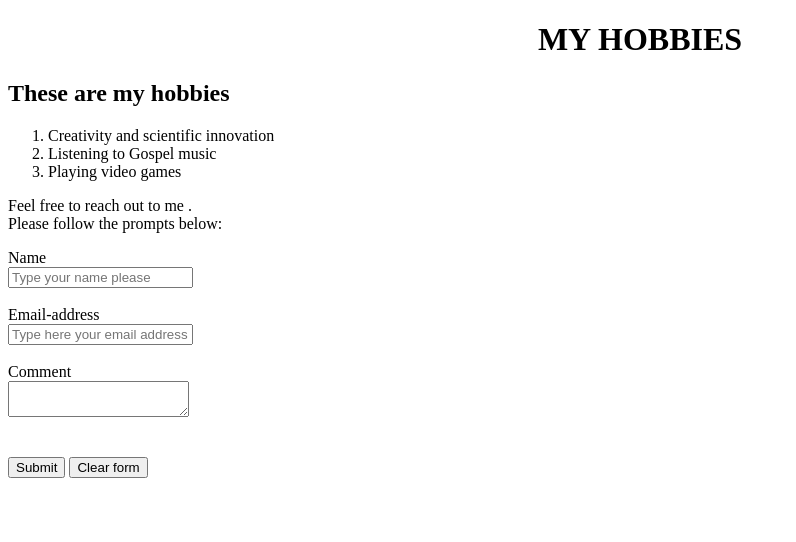
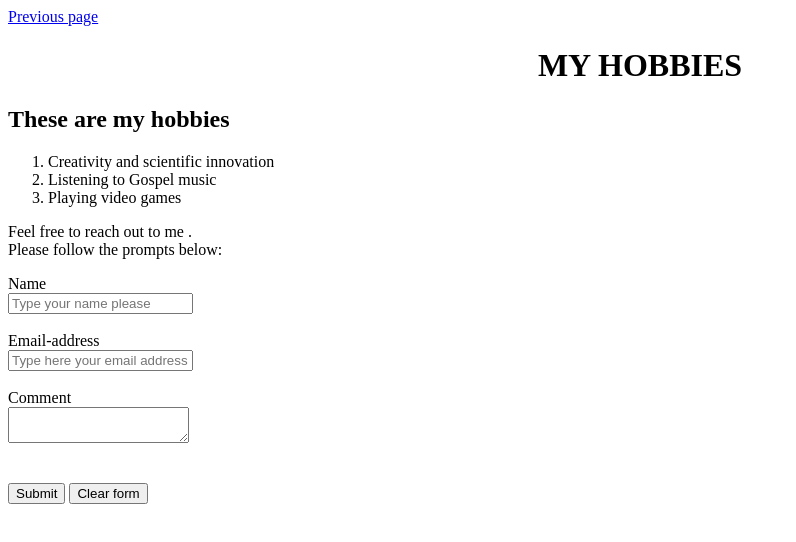
Before and after one commit to JosephMutyaba/M.Joseph, a plain HTML site: page myHobbies.html in a window 1280 px wide. Shown: the whole page, without its empty margins (0-796 px from the left). Drawn offline with Linux system fonts and the light colour scheme.

Commit message:
Update myHobbies.html

```diff
--- a/myHobbies.html
+++ b/myHobbies.html
@@ -5,6 +5,7 @@
     <title>hobbies</title>
 </head>
 <body>
+    <a href="index.html">Previous page</a>
     <h1 align="center" >MY HOBBIES</h1>
     <h2>
         These are my  hobbies
```
